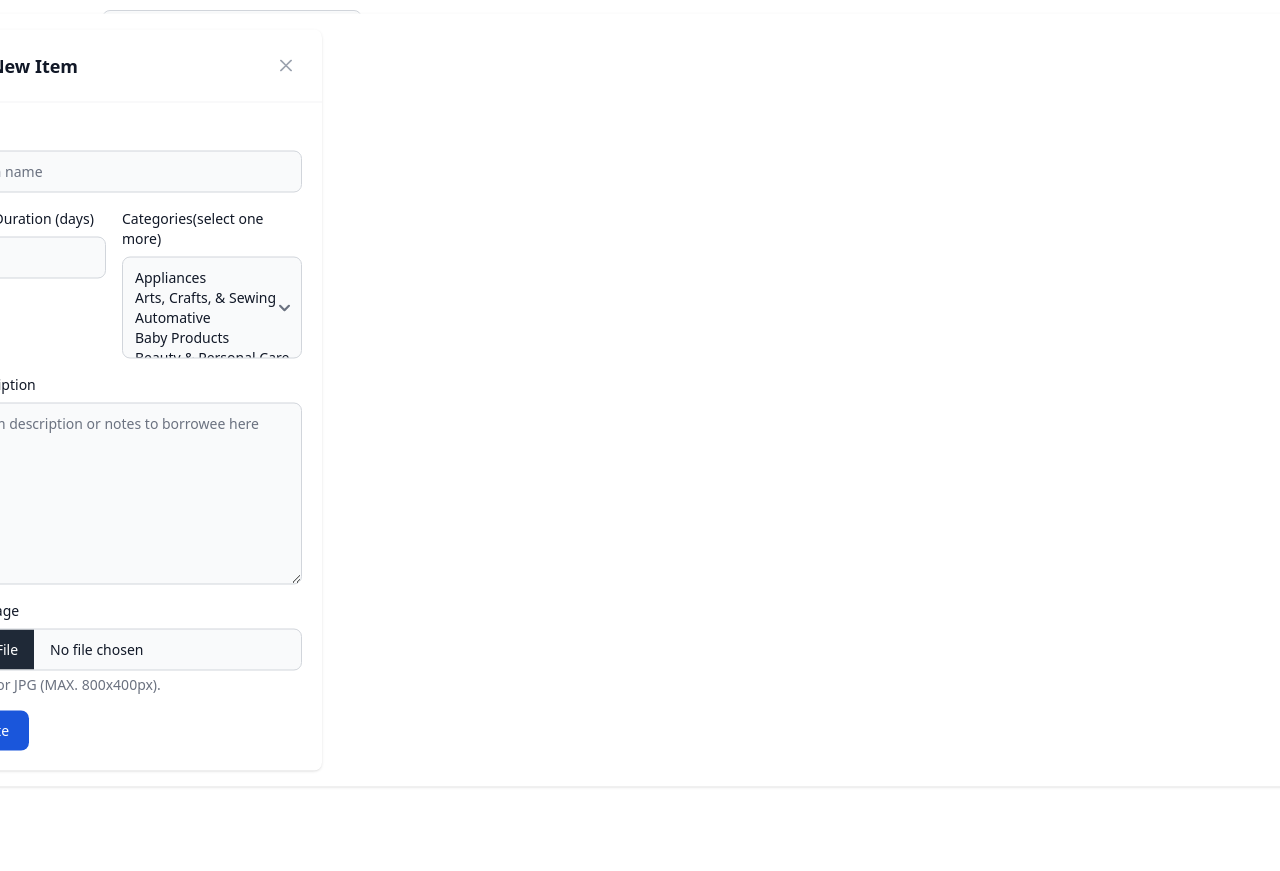
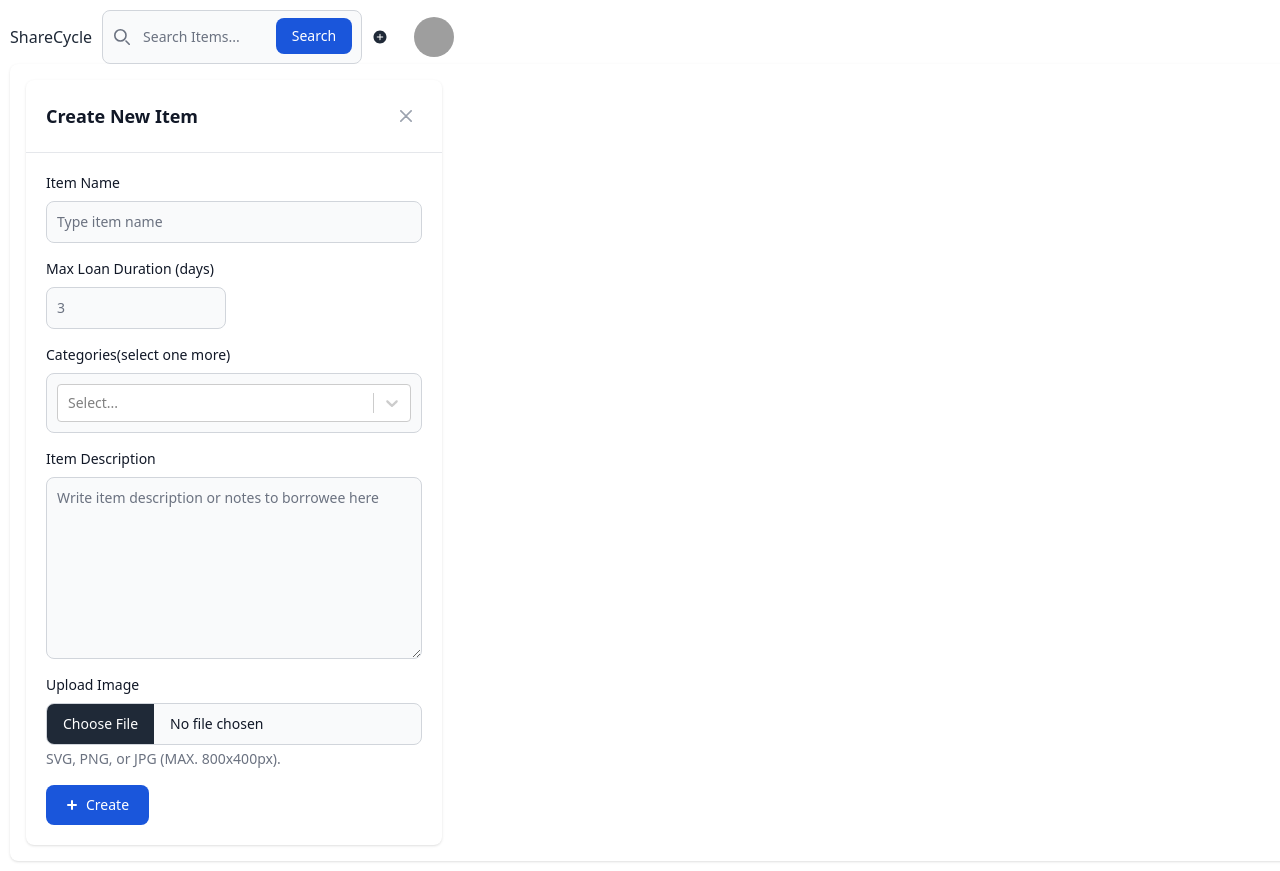
Before and after one commit to joey-cheng-codes/sharecycle, a React app: page /dashboard in a window 1280 px wide. Both pictures are taken after a click on the button 380 px from the left and 37 px from the top of the page. Shown: the top 871 px of the page. Before the commit the page ends 800 px from the top, so only its background shows below. Built offline with nearby package versions, Linux system fonts and the light colour scheme; grey boxes are pictures that could not be loaded.

Commit message:
installing react-select and revising category select

```diff
--- a/package.json
+++ b/package.json
@@ -19,6 +19,7 @@
   "dependencies": {
     "@prisma/client": "^5.6.0",
     "@tailwindcss/forms": "^0.5.6",
+    "@types/react-select": "^5.0.1",
     "body-parser": "^1.20.2",
     "cors": "^2.8.5",
     "daisyui": "^3.9.4",
@@ -29,6 +30,7 @@
     "react-dom": "^18.2.0",
     "react-icons": "^4.12.0",
     "react-router-dom": "^6.19.0",
+    "react-select": "^5.8.0",
     "ts-loader": "^9.5.0"
   },
   "devDependencies": {
--- a/src/Components/Item/Item.tsx
+++ b/src/Components/Item/Item.tsx
@@ -1,4 +1,6 @@
 import React, { useState } from "react";
+import Select from "react-select";
+import { ValueType } from "react-select/lib/types";
 
 interface ItemProps {
   setModalVisible: React.Dispatch<React.SetStateAction<boolean>>
@@ -12,10 +14,10 @@ interface Category {
 const Item = ({ setModalVisible }: ItemProps): React.JSX.Element => {
   const [itemName, setItemName] = useState("");
   const [loanDurationDays, setLoanDurationDays] = useState(0);
-  const [categories, setCategories] = useState([]);
+  const [categories, setCategories] = useState<Category[]>([]);
   const [description, setDescription] = useState("");
   const [imageUrl, setImageUrl] = useState("");
-  const categoryNames = [
+  const categoryNames: Category[] = [
     { value: "APPL", label: "Appliances" },
     { value: "ARTS", label: "Arts, Crafts, & Sewing" },
     { value: "AUTO", label: "Automative" },
@@ -37,10 +39,12 @@ const Item = ({ setModalVisible }: ItemProps): React.JSX.Element => {
     { value: "SPORTS", label: "Sports & Outdoor Gear" },
     { value: "TOYS", label: "Toys & Games" }
   ];
-  const handleCategoryChange = (e: React.ChangeEvent<HTMLSelectElement>) => {
-    // console.log(e.target.value);
-    // const array = e.target.value.split(",");
-    // console.log(array);
+
+  const handleCategoryChange = (selectedOptions: ValueType<Category, true>): void => {
+    if (selectedOptions) {
+      const selectedValues = (selectedOptions as Category[]).map((option) => option.value);
+      setCategories(selectedOptions as Category[]);
+    }
   };
 
   const createItemHandler = async (e: React.FormEvent<HTMLFormElement>): Promise<void> => {
@@ -76,7 +80,7 @@ const Item = ({ setModalVisible }: ItemProps): React.JSX.Element => {
         tabIndex={-1}
         aria-hidden="true"
         className=
-        "fixed top-1/2 left-1/2 transform -translate-x-1/2 -translate-y-1/2 w-[100%] md:w-[80%] bg-white rounded-lg shadow overflow-hidden dark:bg-gray-700"
+        " w-[100%] md:w-[80%] bg-white rounded-lg shadow overflow-hidden dark:bg-gray-700"
       >
         <div className="relative p-4 w-full max-w-md max-h-full">
           {/* <!-- Modal content --> */}
@@ -108,17 +112,21 @@ const Item = ({ setModalVisible }: ItemProps): React.JSX.Element => {
                   <input
                     onChange={() => setLoanDurationDays((prevState) => { return prevState + 1; })} type="number" name="loan-days" id="loan-days" className="bg-gray-50 border border-gray-300 text-gray-900 text-sm rounded-lg focus:ring-primary-600 focus:border-primary-600 block w-full p-2.5 dark:bg-gray-600 dark:border-gray-500 dark:placeholder-gray-400 dark:text-white dark:focus:ring-primary-500 dark:focus:border-primary-500" placeholder="3" required />
                 </div>
-                <div className="col-span-2 sm:col-span-1">
+                <div className="col-span-2">
                   <label htmlFor="category" className="block mb-2 text-sm font-medium text-gray-900 dark:text-white">Categories(select one more)</label>
-                  <select
+                  <Select
+                    closeMenuOnSelect={false}
+                    isMulti
+                    options={categoryNames}
+                    id="category" className="bg-gray-50 border border-gray-300 text-gray-900 text-sm rounded-lg focus:ring-primary-500 focus:border-primary-500 block w-full p-2.5 dark:bg-gray-600 dark:border-gray-500 dark:placeholder-gray-400 dark:text-white dark:focus:ring-primary-500 dark:focus:border-primary-500"
                     onChange={handleCategoryChange}
-                    multiple id="category" className="bg-gray-50 border border-gray-300 text-gray-900 text-sm rounded-lg focus:ring-primary-500 focus:border-primary-500 block w-full p-2.5 dark:bg-gray-600 dark:border-gray-500 dark:placeholder-gray-400 dark:text-white dark:focus:ring-primary-500 dark:focus:border-primary-500">
-                    {categoryNames.map((category: Category) => {
+                  />
+                  {/* id="category" className="bg-gray-50 border border-gray-300 text-gray-900 text-sm rounded-lg focus:ring-primary-500 focus:border-primary-500 block w-full p-2.5 dark:bg-gray-600 dark:border-gray-500 dark:placeholder-gray-400 dark:text-white dark:focus:ring-primary-500 dark:focus:border-primary-500" /> */}
+                  {/* {categoryNames.map((category: Category) => {
                       return <option key={category.value} value={category.value}> {category.label}
                       </option>;
-                    })
-                    }
-                  </select>
+                    })} */}
+                  {/* </Select> */}
                 </div>
                 <div className="col-span-2">
                   <label htmlFor="description" className="block mb-2 text-sm font-medium text-gray-900 dark:text-white">Item Description</label>
```
Also changed, not shown: 1 other file (tests, documents, lock files or other folders).
